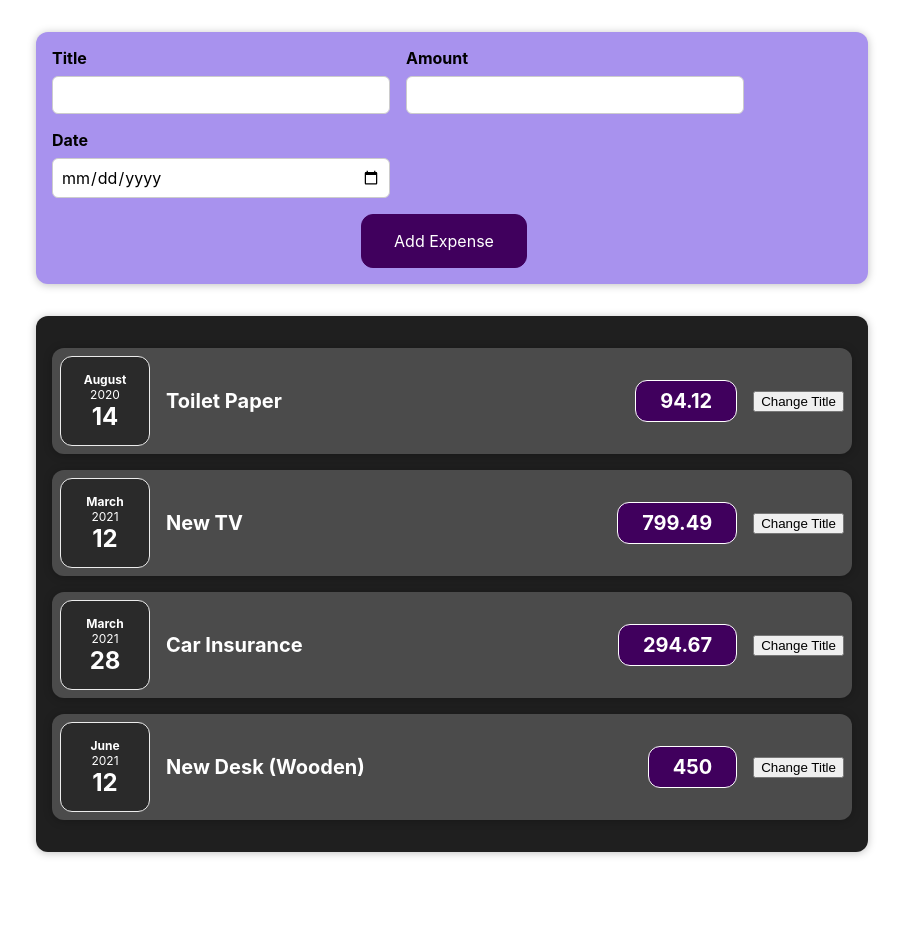
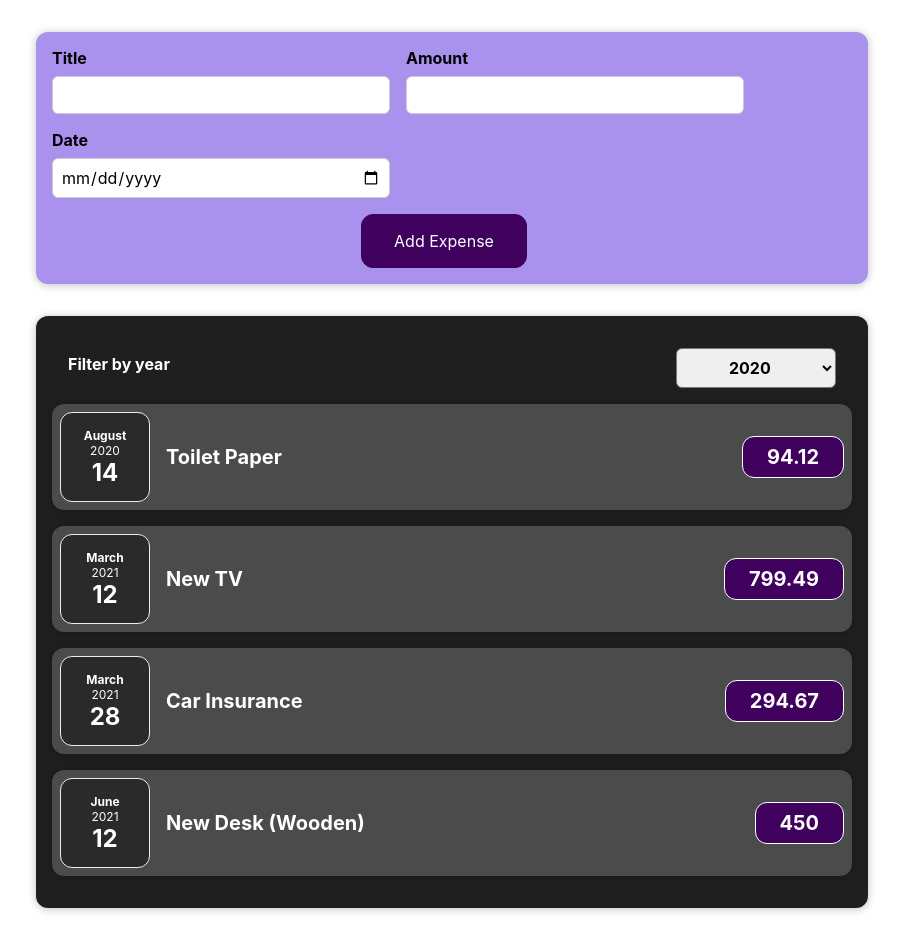
Before and after one commit to Sparrow48/expense-tracker, a React (Create React App) app: page / in a window 1280 px wide. Shown: the whole page, without its empty margins (188-1091 px from the left). Before the commit the page ends 884 px from the top, so only its background shows below. Built offline with nearby package versions, Linux system fonts and the light colour scheme.

Commit message:
Complete assignment-2 & rendering list

```diff
--- a/src/components/Expenses/Expense.js
+++ b/src/components/Expenses/Expense.js
@@ -1,32 +1,31 @@
+import { useState } from "react";
 import ExpenseItem from "./ExpenseItem";
 import Card from "../UI/Card";
+import ExpensesFilter from "./ExpensesFilter";
 
 import classes from "./Expense.module.css";
 
 const Expense = props => {
+  const [filteredYear, setFilteredYear] = useState("2020");
+  const filterChangeHandler = selectedYear => {
+    setFilteredYear(selectedYear);
+  };
   return (
-    <Card className={classes.Expenses}>
-      <ExpenseItem
-        title={props.expenses[0].title}
-        amount={props.expenses[0].amount}
-        date={props.expenses[0].date}
-      />
-      <ExpenseItem
-        title={props.expenses[1].title}
-        amount={props.expenses[1].amount}
-        date={props.expenses[1].date}
-      />
-      <ExpenseItem
-        title={props.expenses[2].title}
-        amount={props.expenses[2].amount}
-        date={props.expenses[2].date}
-      />
-      <ExpenseItem
-        title={props.expenses[3].title}
-        amount={props.expenses[3].amount}
-        date={props.expenses[3].date}
-      />
-    </Card>
+    <div>
+      <Card className={classes.Expenses}>
+        <ExpensesFilter
+          selected={filteredYear}
+          onFilterChange={filterChangeHandler}
+        />
+        {props.expenses.map(expense => (
+          <ExpenseItem
+            title={expense.title}
+            amount={expense.amount}
+            date={expense.date}
+          />
+        ))}
+      </Card>
+    </div>
   );
 };
 
--- a/src/components/Expenses/ExpenseItem.js
+++ b/src/components/Expenses/ExpenseItem.js
@@ -1,21 +1,14 @@
-import { useState } from "react";
 import classes from "./ExpenseItem.module.css";
 import ExpenseDate from "./ExpenseDate";
 import Card from "../UI/Card";
 
 const ExpenseItem = props => {
-  const [title, setTitle] = useState(props.title);
-
-  const clickHandler = () => {
-    setTitle("Updated!!");
-  };
   return (
     <Card className={classes.ExpenseItem}>
       <ExpenseDate date={props.date} />
       <div className={classes.ExpenseItemDescription}>
-        <h2>{title}</h2>
+        <h2>{props.title}</h2>
         <div className={classes.ExpenseItemPrice}>{props.amount}</div>
-        <button onClick={clickHandler}>Change Title</button>
       </div>
     </Card>
   );
--- /dev/null
+++ b/src/components/Expenses/ExpensesFilter.js
@@ -0,0 +1,24 @@
+import React from "react";
+
+import classes from "./ExpensesFilter.module.css";
+
+const ExpensesFilter = props => {
+  const dropdownChangeHandler = event => {
+    props.onFilterChange(event.target.value);
+  };
+  return (
+    <div className={classes.ExpensesFilter}>
+      <div className={classes.ExpensesFilterControl}>
+        <label>Filter by year</label>
+        <select value={props.selected} onChange={dropdownChangeHandler}>
+          <option value='2022'>2022</option>
+          <option value='2021'>2021</option>
+          <option value='2020'>2020</option>
+          <option value='2019'>2019</option>
+        </select>
+      </div>
+    </div>
+  );
+};
+
+export default ExpensesFilter;
--- /dev/null
+++ b/src/components/Expenses/ExpensesFilter.module.css
@@ -0,0 +1,24 @@
+.ExpensesFilter {
+  color: white;
+  padding: 0 1rem;
+}
+
+.ExpensesFilterControl {
+  display: flex;
+  width: 100%;
+  align-items: center;
+  justify-content: space-between;
+  margin: 1rem 0;
+}
+
+.ExpensesFilter label {
+  font-weight: bold;
+  margin-bottom: 0.5rem;
+}
+
+.ExpensesFilter select {
+  font: inherit;
+  padding: 0.5rem 3rem;
+  font-weight: bold;
+  border-radius: 6px;
+}
```
